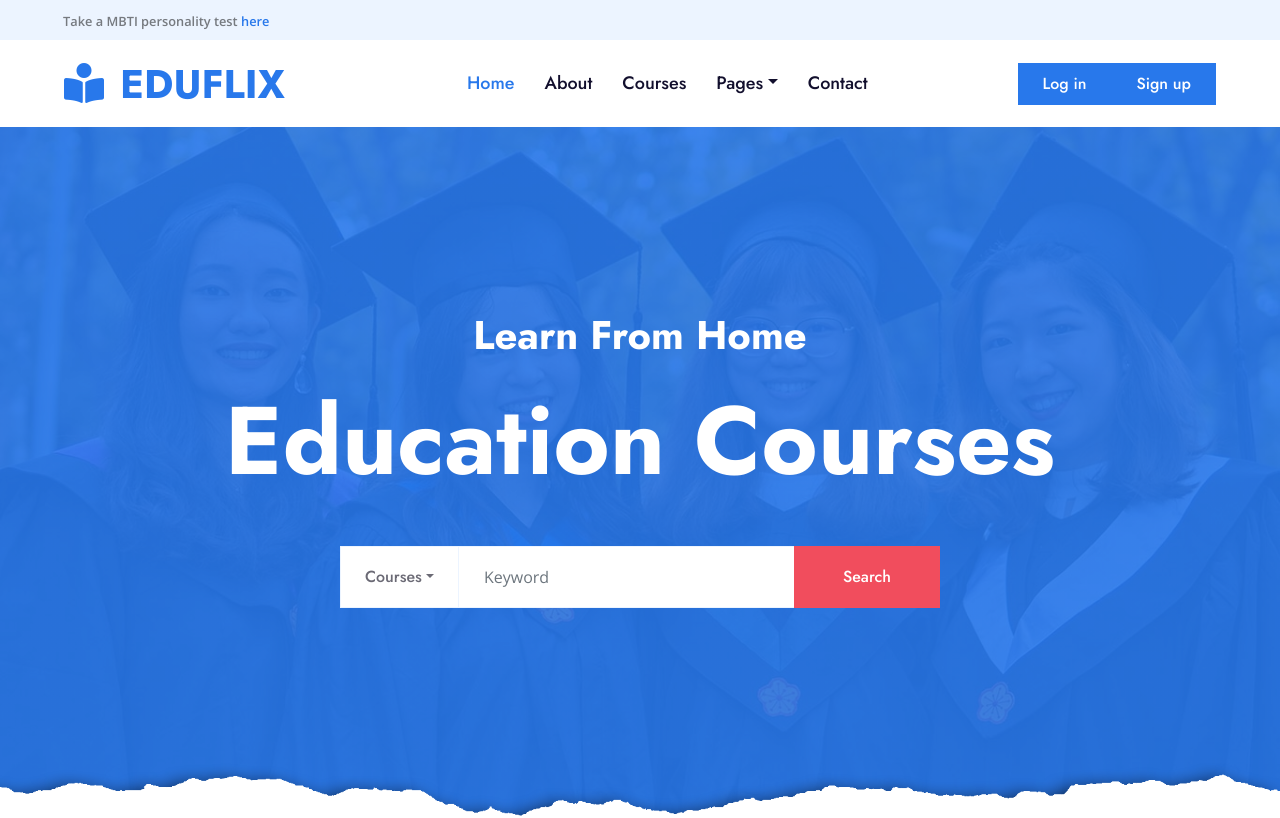
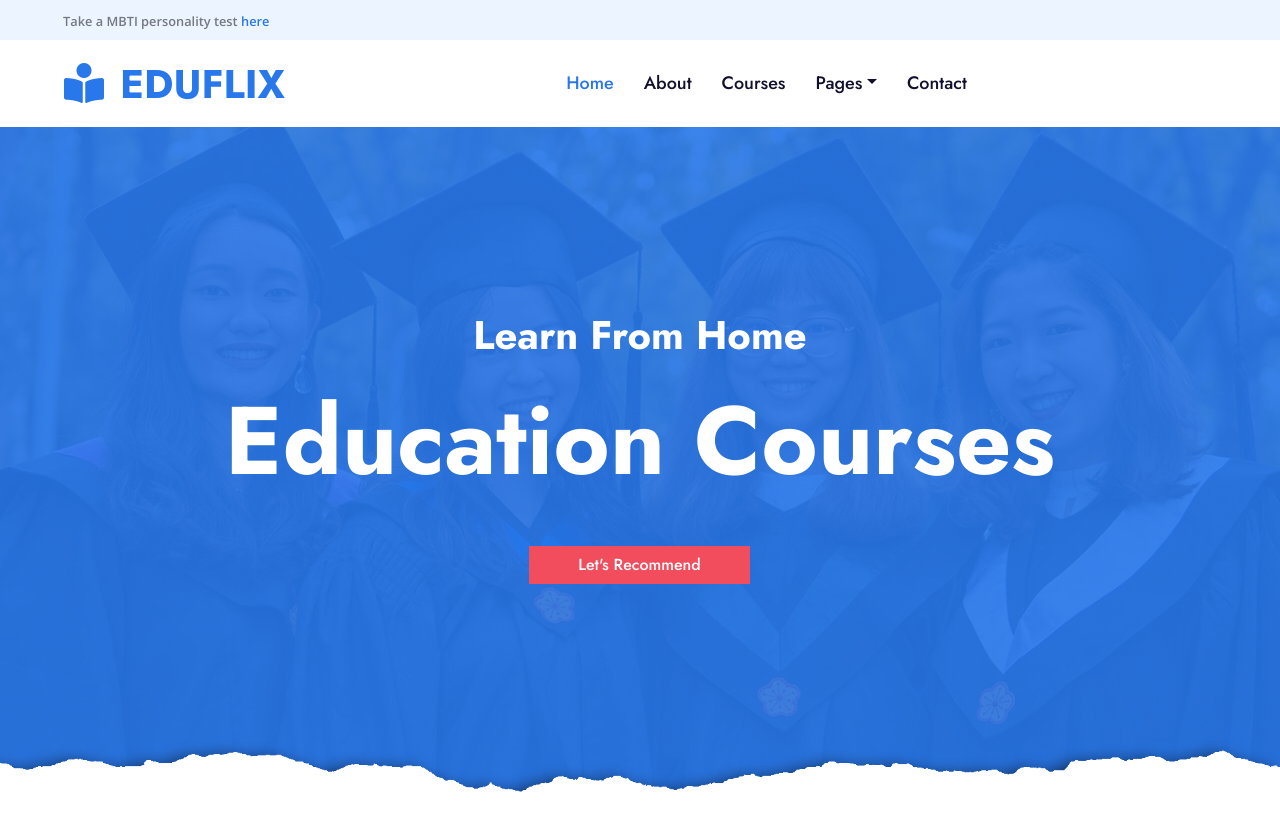
Before and after one commit to 8169009963/Eduflix, a plain HTML site: page index.html in a window 1280 px wide. Shown: the top 818 px of the page. Drawn offline with nearby package versions, Linux system fonts and the light colour scheme.

Commit message:
few changes

```diff
--- a/index.html
+++ b/index.html
@@ -65,8 +65,8 @@
                     </div>
                     <a href="contact.html" class="nav-item nav-link">Contact</a>
                 </div>
-                <a href="login.html" class="btn btn-primary py-2 px-4 d-none d-lg-block">Log in</a>
-                <a href="signup.html" class="btn btn-primary py-2 px-4 d-none d-lg-block">Sign up</a>
+                <!-- <a href="login.html" class="btn btn-primary py-2 px-4 d-none d-lg-block">Log in</a>
+                <a href="signup.html" class="btn btn-primary py-2 px-4 d-none d-lg-block">Sign up</a> -->
             </div>
         </nav>
     </div>
@@ -79,7 +79,7 @@
             <h1 class="text-white mt-4 mb-4">Learn From Home</h1>
             <h1 class="text-white display-1 mb-5">Education Courses</h1>
             <div class="mx-auto mb-5" style="width: 100%; max-width: 600px;">
-                <div class="input-group">
+                <!-- <div class="input-group">
                     <div class="input-group-prepend">
                         <button class="btn btn-outline-light bg-white text-body px-4 dropdown-toggle" type="button" data-toggle="dropdown"
                             aria-haspopup="true" aria-expanded="false">Courses</button>
@@ -88,12 +88,13 @@
                             <a class="dropdown-item" href="#">Courses 2</a>
                             <a class="dropdown-item" href="#">Courses 3</a>
                         </div>
+                    </div> -->
+                    <!-- <input type="text" class="form-control border-light" style="padding: 30px 25px;" placeholder="Keyword"> -->
+                    <div class="input-group-append d-flex justify-content-center">
+                        <!-- <button class="btn btn-secondary px-4 px-lg-5">Search</button> -->
+                        <a class="btn btn-secondary px-4 px-lg-5" href="http://localhost:8501/">Let's Recommend</a>
                     </div>
-                    <input type="text" class="form-control border-light" style="padding: 30px 25px;" placeholder="Keyword">
-                    <div class="input-group-append">
-                        <button class="btn btn-secondary px-4 px-lg-5">Search</button>
-                    </div>
-                </div>
+                <!-- </div> -->
             </div>
         </div>
     </div>
```
